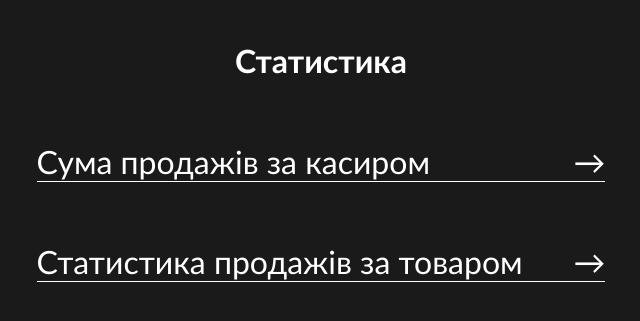
After one commit to deffin05/zlagoda, a Flask app: page /stats in a window 1280 px wide. The commit adds this page. Shown: the top 321 px of the page, without its empty margins (319-959 px from the left). Run offline with Flask 3, Linux system fonts and the light colour scheme; the visitor is signed in with stand-in values (Sample User, id 1); parts of the project's set-up code (start-up, migrations or seed data) failed here and were passed over.

Commit message:
Add main stats page

```diff
--- a/app/main/__init__.py
+++ b/app/main/__init__.py
@@ -2,4 +2,4 @@ from flask import Blueprint
 
 main_bp = Blueprint('main', __name__)
 
-from app.main import category, product, store_product, employee, customer, check, profile
+from app.main import category, product, store_product, employee, customer, check, profile, routes
--- /dev/null
+++ b/app/main/routes.py
@@ -0,0 +1,22 @@
+from flask import render_template
+from flask_login import login_required
+
+from app.main import main_bp
+
+
+@main_bp.route("/stats")
+@login_required
+def stats():
+    return render_template("stats/main.html")
+
+
+@main_bp.route("/stats/cashiers")
+@login_required
+def cashier_stats():
+    pass
+
+
+@main_bp.route("/stats/products")
+@login_required
+def product_stats():
+    pass
--- a/app/static/style.css
+++ b/app/static/style.css
@@ -96,3 +96,37 @@ a:visited {
     flex-direction: column;
     align-items: center;
 }
+
+/* === Stats page == */
+.stats-container {
+    max-width: 45%;
+    display: flex;
+    flex-direction: column;
+    margin: 20px auto;
+    gap: 20px;
+}
+
+.stats-links-container {
+    display: flex;
+    flex-direction: column;
+    gap: 20px;
+}
+
+.stats-container h1, h2 {
+    align-self: center;
+}
+
+.stats-link,  .stats-link:visited {
+    margin: 20px 0;
+    text-decoration: none;
+    border-bottom: 1px solid white;
+    font-size: 32px;
+    color: white;
+    width: 100%;
+    display: flex;
+    justify-content: space-between;
+}
+
+.stats-link::after {
+    content: "→";
+}
--- /dev/null
+++ b/app/templates/stats/main.html
@@ -0,0 +1,10 @@
+{% extends "base.html" %}
+{% block content %}
+    <div class="stats-container">
+        <h1>Статистика</h1>
+        <div class="stats-links-container">
+            <a class="stats-link" href="{{ url_for("main.cashier_stats") }}">Сума продажів за касиром</a>
+            <a class="stats-link" href="{{ url_for("main.product_stats") }}">Статистика продажів за товаром</a>
+        </div>
+    </div>
+{% endblock %}
```
